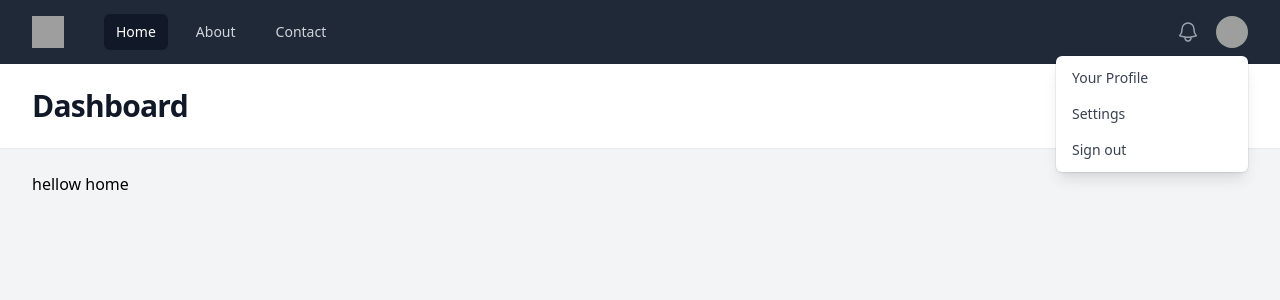
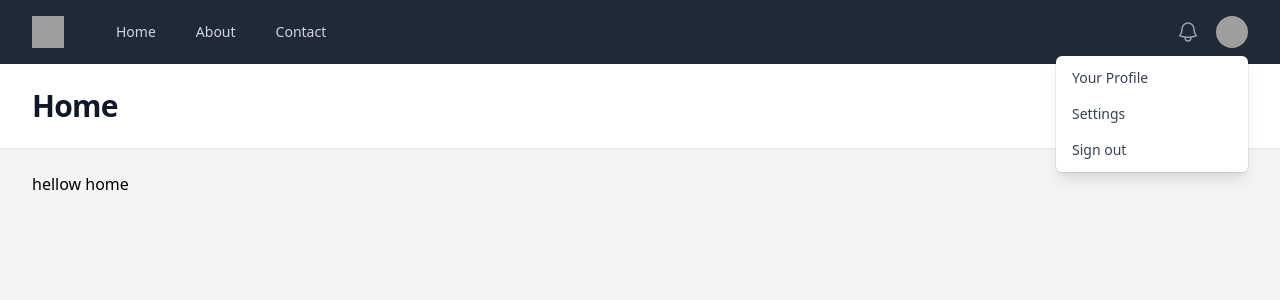
Before and after one commit to Sahalmhd/php-dev, a PHP site: page /index.php in a window 1280 px wide. Shown: the top 300 px of the page. Run offline with PHP 8.4, Linux system fonts and the light colour scheme; some libraries are stand-ins or nearby versions; grey boxes are pictures that could not be loaded.

Commit message:
page links

```diff
--- a/about.php
+++ b/about.php
@@ -1,7 +1,7 @@
 <?php
 
+$heading='About';
 
+require 'functions.php';
 
-
-
-      require 'views/about.view.php';
+require 'views/about.view.php';
--- a/contact.php
+++ b/contact.php
@@ -1,7 +1,7 @@
 <?php
 
+$heading='Contact';
 
+require 'functions.php';
 
-
-
-      require 'views/contact.view.php';
+require 'views/contact.view.php';
--- /dev/null
+++ b/functions.php
@@ -0,0 +1,15 @@
+<?php
+
+
+function dd($value){
+    echo "<pre>";
+    var_dump($value);
+    echo "</pre>";
+
+    die();
+ }
+
+ function urlis($value){
+
+    return $_SERVER['REQUEST_URI'] === $value;
+ }
--- a/index.php
+++ b/index.php
@@ -1,7 +1,8 @@
 <?php
+
+$heading='Home';
 
 
 
-
-
-      require 'views/index.view.php';
+require 'functions.php';
+require 'views/index.view.php';
--- a/views/partials/banner.php
+++ b/views/partials/banner.php
@@ -1,5 +1,5 @@
 <header class="bg-white shadow-sm">
     <div class="mx-auto max-w-7xl px-4 py-6 sm:px-6 lg:px-8">
-      <h1 class="text-3xl font-bold tracking-tight text-gray-900">Dashboard</h1>
+      <h1 class="text-3xl font-bold tracking-tight text-gray-900"><?= $heading ?></h1>
     </div>
   </header>
--- a/views/partials/nav.php
+++ b/views/partials/nav.php
@@ -8,9 +8,9 @@
           <div class="hidden md:block">
             <div class="ml-10 flex items-baseline space-x-4">
               <!-- Current: "bg-gray-900 text-white", Default: "text-gray-300 hover:bg-gray-700 hover:text-white" -->
-              <a href="/" class="rounded-md bg-gray-900 px-3 py-2 text-sm font-medium text-white" aria-current="page">Home</a>
-              <a href="/about.php" class="rounded-md px-3 py-2 text-sm font-medium text-gray-300 hover:bg-gray-700 hover:text-white">About</a>
-              <a href="/contact.php" class="rounded-md px-3 py-2 text-sm font-medium text-gray-300 hover:bg-gray-700 hover:text-white">Contact</a>
+              <a href="/" class="<?= urlis('/') ?'rounded-md bg-gray-900 text-white' : 'text-gray-300' ?> hover:bg-gray-700 rounded-md px-3 py-2 text-sm font-medium ">Home</a>
+              <a href="/about.php" class="<?= urlis('/about.php') ?'rounded-md bg-gray-900 text-white' : 'text-gray-300' ?> hover:bg-gray-700 rounded-md px-3 py-2 text-sm font-medium ">About</a>
+              <a href="/contact.php" class="<?= urlis('/contact.php') ?'rounded-md bg-gray-900 text-white' : 'text-gray-300' ?> hover:bg-gray-700 rounded-md px-3 py-2 text-sm font-medium ">Contact</a>
 
              </div>
 
```
